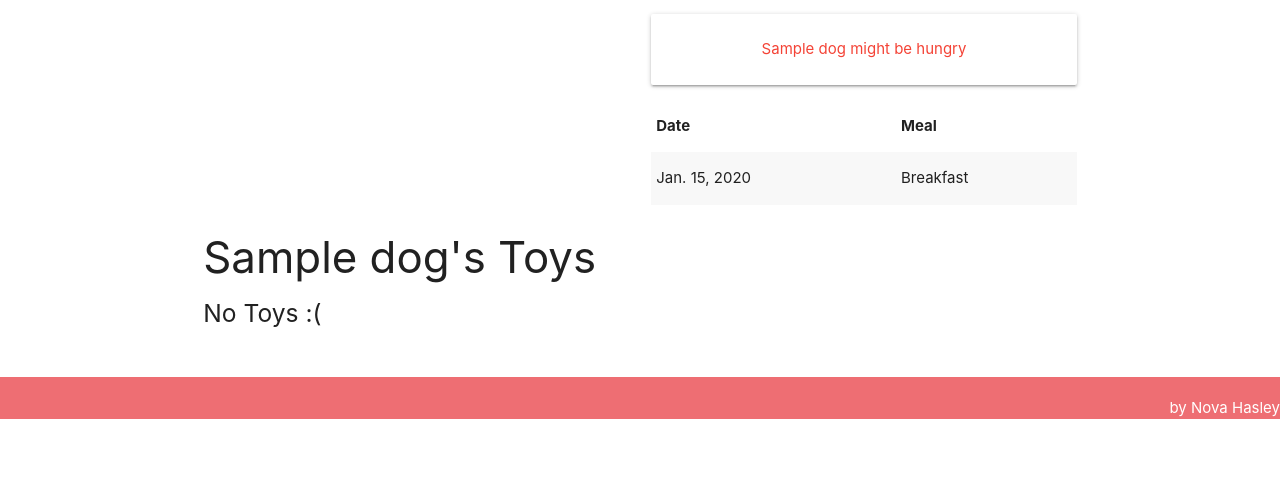
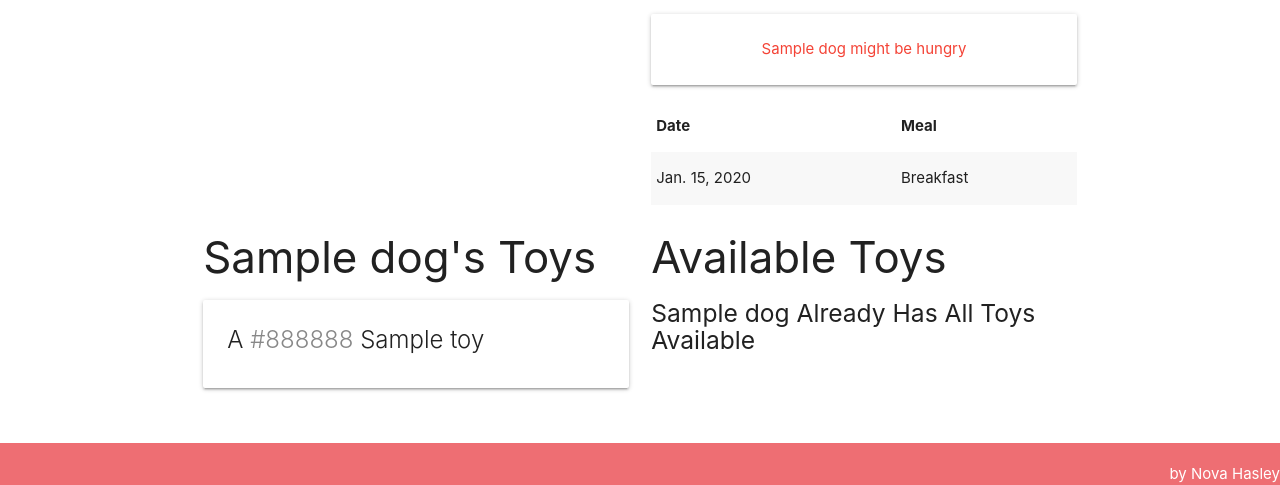
Before and after one commit to nhasley/Dog-Sitter---Python-Django, a Django app: page /dogs/1/ in a window 1280 px wide. Shown: the part 442-927 px from the top of the page. Before the commit the page ends 861 px from the top, so only its background shows below. Run offline with Django 3.2, Linux system fonts and the light colour scheme; tables that the repository leaves empty hold one stand-in row (values such as "Sample post").

Commit message:
Added toys html and views/urls/models code

```diff
--- a/main_app/models.py
+++ b/main_app/models.py
@@ -23,6 +23,7 @@
   breed = models.CharField(max_length=100)
   description = models.TextField(max_length=250)
   age = models.IntegerField()
+  toys = models.ManyToManyField(Toy)
 
   def __str__(self):
     return self.name
--- a/main_app/templates/dogs/detail.html
+++ b/main_app/templates/dogs/detail.html
@@ -1,5 +1,5 @@
-{% extends 'base.html' %}
-{% block content %}
+{%extends 'base.html'%}
+{%block content%}
 
 <h1>Dog Details</h1>
 
@@ -7,14 +7,14 @@
     <div class="col s6">
         <div class="card">
             <div class="card-content">
-                <span class="card-title">{{ dog.name }}</span>
-                <p>Breed: {{ dog.breed }}</p>
-                <p>Description: {{ dog.description }}</p>
-                {% if dog.age > 0 %}
-                <p>Age: {{ dog.age }}</p>
+                <span class="card-title">{{dog.name}}</span>
+                <p>Breed: {{dog.breed}}</p>
+                <p>Description: {{dog.description}}</p>
+                {%if dog.age > 0%}
+                <p>Age: {{dog.age}}</p>
                 {% else %}
                 <p>Age: Puppy</p>
-                {% endif %}
+                {%endif%}
             </div>
             <div class="card-action">
                 <a href="{% url 'dogs_update' dog.id %}">Edit</a>
@@ -24,49 +24,72 @@
     </div>
     <div class="col s6">
         <form action="{% url 'add_feeding' dog.id %}" method="post">
-            {% csrf_token %}
-            {{ feeding_form.as_p }}
+            {%csrf_token%}
+            {{feeding_form.as_p}}
             <input type="submit" class="btn" value="Add Feeding">
         </form>
         <br>
-        {% if dog.fed_for_today %}
+        {%if dog.fed_for_today%}
             <div class="card-panel teal-text center-align">{{dog.name}} has been fed all meals for today</div>
         {% else %}
             <div class="card-panel red-text center-align">{{dog.name}} might be hungry</div>
-        {% endif %}
+        {%endif%}
         <table class="striped">
             <thead>
                 <tr><th>Date</th><th>Meal</th></tr>
             </thead>
             <tbody>
-                {% for feeding in dog.feeding_set.all %}
+                {%for feeding in dog.feeding_set.all%}
                 <tr>
                     <td>{{feeding.date}}</td>
                     <td>{{feeding.get_meal_display}}</td>
                 </tr>
-                {% endfor %}
+                {%endfor%}
             </tbody>
         </table>
     </div>
     <hr>
 <div class="row">
   <div class="col s6">
-    <h3>{{ dog.name }}'s Toys</h3>
-    {% if dog.toys.count %}
-      {% for toy in dog.toys.all %}
+    <h3>{{dog.name}}'s Toys</h3>
+    {%if dog.toys.count%}
+      {%for toy in dog.toys.all%}
         <div class="card">
           <div class="card-content">
             <span class="card-title">
-              A <span style="color: {{ toy.color }}">{{ toy.color }}</span> {{ toy.name }}
+              A <span style="color: {{toy.color}}">{{toy.color}}</span> {{toy.name}}
             </span>
           </div>
         </div>
-      {% endfor %}
-    {% else %}
+      {%endfor%}
+    {%else%}
       <h5>No Toys :(</h5>
-    {% endif %}
+    {%endif%}
   </div>
+  <div class="col s6">
+      <h3>Available Toys</h3>
+      {%if toys.count%}
+        {%for toy in toys.all%}
+          <div class="card">
+            <div class="card-content">
+              <span class="card-title">
+                A <span style="color: {{ toy.color }}">{{ toy.color }}</span> {{ toy.name }}
+              </span>
+            </div>
+            <div class="card-action">
+              <form action="{% url 'assoc_toy' dog.id toy.id %}" method="post">
+                  {% csrf_token %}
+                <button type="submit" class="btn">Add</button>
+              </form>
+            </div>
+          </div>
+        {%endfor%}
+      {%else%}
+        <h5>{{dog.name}} Already Has All Toys Available</h5>
+      {%endif%}
+    </div>
 </div>
+
 <script>
 var dateEl = document.getElementById('id_date');
 M.Datepicker.init(dateEl, {
@@ -78,4 +101,4 @@
 var selectEl = document.getElementById('id_meal');
 M.FormSelect.init(selectEl);
 </script>
-{% endblock %}
+{%endblock%}
--- a/main_app/urls.py
+++ b/main_app/urls.py
@@ -10,6 +10,7 @@
   path('dogs/<int:pk>/update/', views.DogUpdate.as_view(), name='dogs_update'),
   path('dogs/<int:pk>/delete/', views.DogDelete.as_view(), name='dogs_delete'),
   path('dogs/<int:dog_id>/add_feeding/', views.add_feeding, name='add_feeding'),
+  path('cats/<int:dog_id>/assoc_toy/<int:toy_id>/', views.assoc_toy, name='assoc_toy'),
   path('toys/', views.ToyList.as_view(), name='toys_index'),
   path('toys/<int:pk>/', views.ToyDetail.as_view(), name='toys_detail'),
   path('toys/create/', views.ToyCreate.as_view(), name='toys_create'),
--- a/main_app/views.py
+++ b/main_app/views.py
@@ -14,9 +14,11 @@
     return render(request, 'dogs/index.html', { 'dogs': dogs })
 def dogs_detail(request, dog_id):
   dog = Dog.objects.get(id=dog_id)
+  toys_dog_doesnt_have = Toy.objects.exclude(id__in = dog.toys.all().values_list('id'))
   feeding_form = FeedingForm()
   return render(request, 'dogs/detail.html', {
-    'dog': dog, 'feeding_form': feeding_form
+    'dog': dog, 'feeding_form': feeding_form,
+    'toys': toys_dog_doesnt_have
   })
 def add_feeding(request, dog_id):
   form = FeedingForm(request.POST)
@@ -24,6 +26,9 @@
     new_feeding = form.save(commit=False)
     new_feeding.dog_id = dog_id
     new_feeding.save()
+  return redirect('detail', dog_id=dog_id)
+def assoc_toy(request, dog_id, toy_id):
+  Dog.objects.get(id=dog_id).toys.add(toy_id)
   return redirect('detail', dog_id=dog_id)
 
 class DogCreate(CreateView):
```
Also changed, not shown: main_app/migrations/0004_auto_20190912_1521.py (added).
